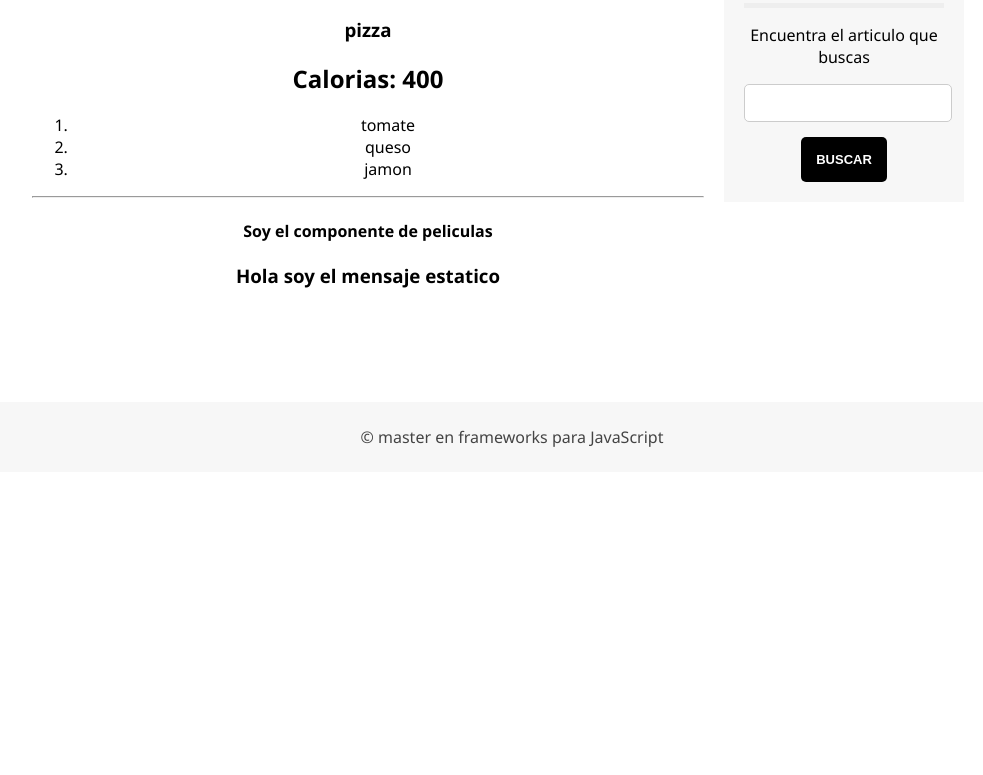
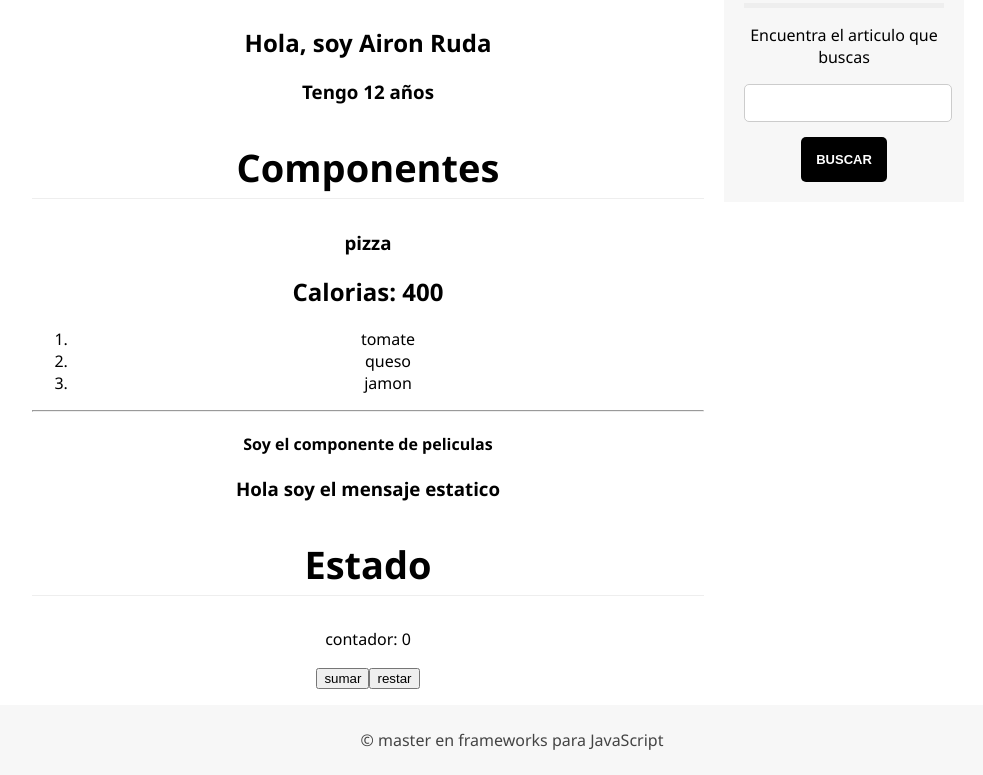
Before and after one commit to AironRuda/aprendiendo-react, a React (Create React App) app in the folder aprendiendoreact/: page / in a window 1280 px wide. Shown: the part 724-1499 px from the top of the page, without its empty margins (128-1111 px from the left). Before the commit the page ends 1196 px from the top, so only its background shows below. Built offline with nearby package versions, Linux system fonts and the light colour scheme.

Commit message:
Estados de los componentes

```diff
--- a/aprendiendoreact/src/components/SeccionPruebas.js
+++ b/aprendiendoreact/src/components/SeccionPruebas.js
@@ -4,7 +4,31 @@ import MiComponente from "./MiComponente";
 import Peliculas from "./Peliculas";
 
 class SeccionPruebas extends Component {
-  HolaMundo(nombre, edad) { // Se convierte en un metodo
+  /**
+   * Metodos se llaman con this.methosName
+   * funciones se llaman con functionName
+   */
+
+  // Propiedades de la clase
+  contador = 0;
+  /**
+   * Para trabajar con estados se debe crear un constructor
+   *
+  constructor(props) {
+    super(props);
+
+    this.state = {
+      contador: 0,
+    };
+  }
+  */
+ state = {
+    // Puede objetos o colecciones de objetos
+    contador: 0,
+ }
+
+  HolaMundo(nombre, edad) {
+    // Se convierte en un metodo
     var presentacion = (
       <div>
         <h2>Hola, soy {nombre}</h2>
@@ -14,17 +38,44 @@ class SeccionPruebas extends Component {
     return presentacion;
   }
 
+  sumar(e) {
+    //this.contador += 1;
+    /**
+     * Para que lea estimulos se deben setiar los estados
+     *
+     * La funcion cunaod fue llamada debio ser bindeada con this .bind(this)
+     */
+    this.setState({
+      contador: this.state.contador + 1,
+    });
+  }
+  restar(e) {
+    this.setState({
+        contador: this.state.contador - 1,
+      });
+  }
   render() {
     var nombre = "Airon Ruda";
     return (
       <section id="content">
-        <h2 class="subHeader">Ultimos articulos</h2>
+        <h2 className="subHeader">Ultimos articulos</h2>
         <p>Hola bienvenido al aprendiendo react.</p>
+
+        <h2 className="subHeader">Funciones y JSX basico</h2>
         {this.HolaMundo(nombre, 12)}
+
+        <h2 className="subHeader">Componentes</h2>
         <section className="componentes">
           <MiComponente />
           <Peliculas />
         </section>
+
+        <h2 className="subHeader">Estado</h2>
+        <p>contador: {this.state.contador}</p>
+        <p>
+          <input type="button" value="sumar" onClick={this.sumar.bind(this)} />
+          <input type="button" value="restar" onClick={this.restar.bind(this)} />
+        </p>
       </section>
     );
   }
```
